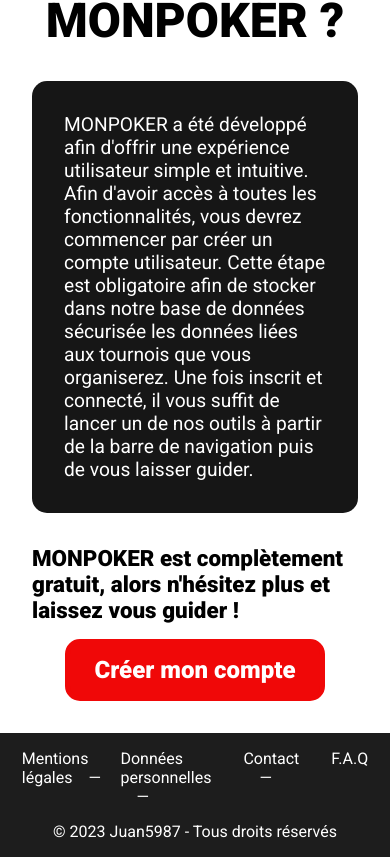
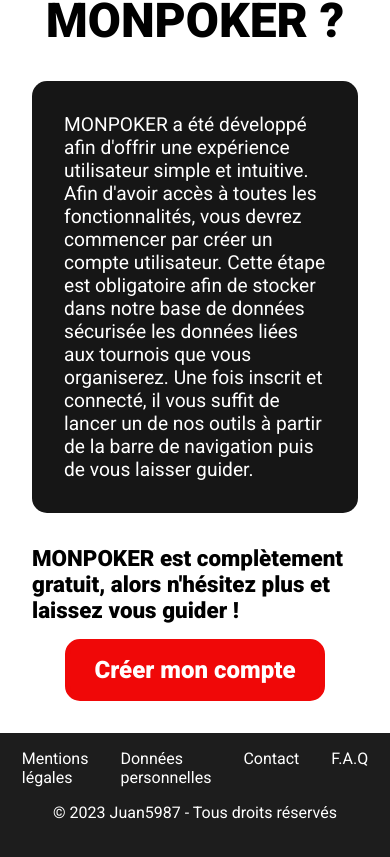
Before and after one commit to juan5987/monpoker, a Next.js app: page / in a window 390 px wide. Shown: the part 2183-3040 px from the top of the page. Built offline with nearby package versions, Linux system fonts and the light colour scheme.

Commit message:
fixed responsive design

```diff
--- a/styles/Footer.module.css
+++ b/styles/Footer.module.css
@@ -33,3 +33,9 @@
 .copyright {
   color: white;
 }
+
+@media all and (max-width: 900px) {
+  .element::after {
+    content: '';
+  }
+}
```
